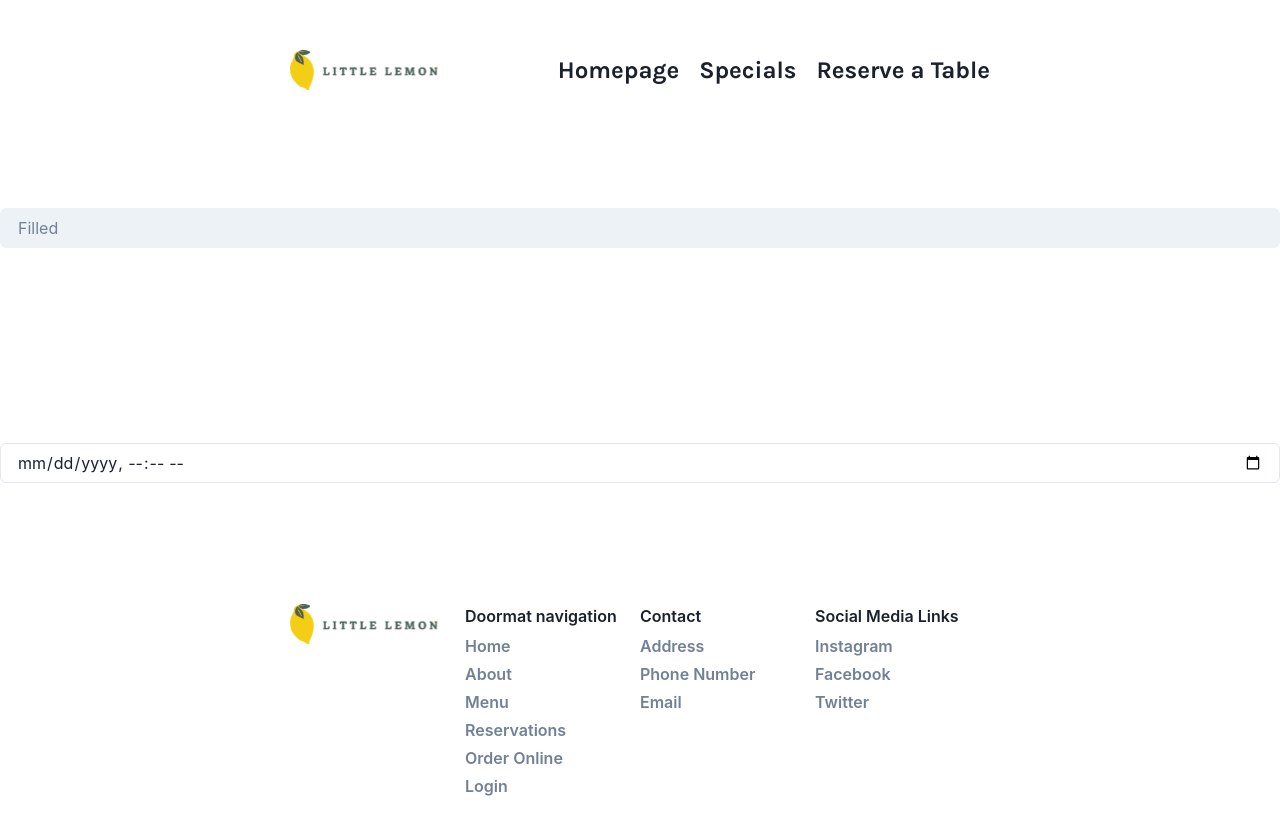
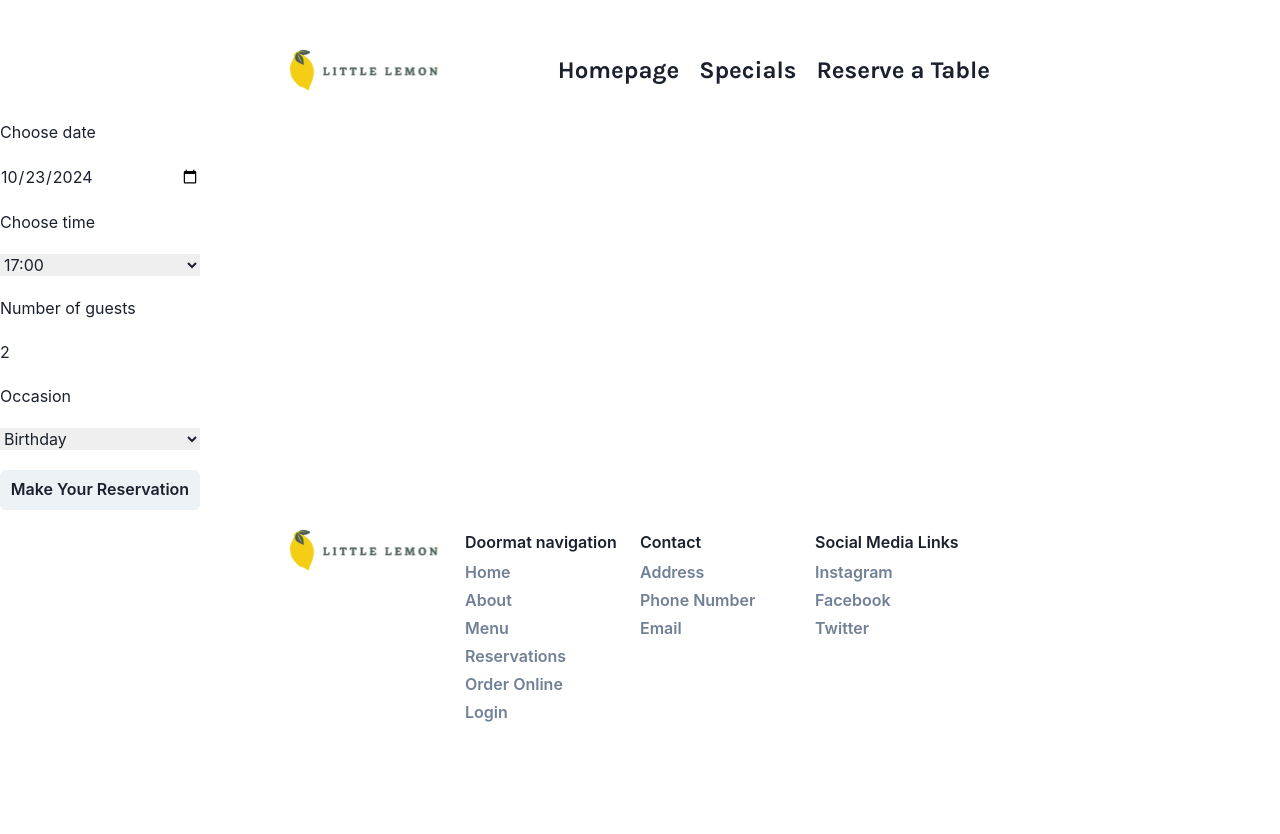
Before and after one commit to claudiooleite/litle_lemon, a React (Create React App) app: page /bookingpage in a window 1280 px wide. Shown: the top 834 px of the page. Built offline with nearby package versions, Linux system fonts and the light colour scheme.

Commit message:
form codded and implemented

```diff
--- a/src/Components/BookingPage.jsx
+++ b/src/Components/BookingPage.jsx
@@ -1,14 +1,150 @@
-import { Input } from "@chakra-ui/react";
-
+import { React, useState } from "react";
+import {
+    Input, NumberInput,
+    NumberInputField,
+    NumberInputStepper,
+    NumberIncrementStepper,
+    NumberDecrementStepper,
+    FormControl,
+    FormLabel,
+    FormErrorMessage,
+    FormHelperText, Select,
+    Button
+} from "@chakra-ui/react";
 
 function BookingForm() {
+    // Default values
+    const defaultValues = {
+        date: '2024-10-23', // Date input requires 'YYYY-MM-DD' format
+        time: '17:00', // Default time
+        numberGuests: '2', // Default number of guests
+        occasion: 'Birthday' // Default occasion
+    };
+    // Initialize state with default values for date, time, occasion
+    const [formValue, setFormValue] = useState(defaultValues);
+    // Function to handle date change
+    function handleDateChange(e) {
+        setFormValue({
+            ...formValue,
+            date: e.target.value
+        })
+    }
+    const [availableTimes, setAvailableTimes] = useState({
+        time1: '17:00',
+        time2: '18:00',
+        time3: '19:00',
+        time4: '20:00',
+        time5: '21:00',
+        time6: '22:00'
+    })
+
+    // Function to handle available times
+    // function availableTimes() {
+
+    // }
+
+    // Function to handle time change
+    function handleTimeChange(e) {
+        setFormValue({
+            ...formValue,
+            time: e.target.value
+        })
+    }
+    // Function to handle number of guests change
+    function handleNumberGuestsChange(e) {
+        setFormValue({
+            ...formValue,
+            numberGuests: e.target.value
+        })
+    }
+    // Function to handle occasion change
+    function handleOccasionChange(e) {
+        setFormValue({
+            ...formValue,
+            occasion: e.target.value
+        })
+    }
+
+    //Function to handle form submit
+    function handleSubmit(e) {
+        e.preventDefault();
+
+        // Perform actions on form submission, such as sending data to server
+        console.log('Date:', formValue.date);
+        console.log('Time:', formValue.time);
+        console.log('Guests:', formValue.numberGuests);
+        console.log('Occasion:', formValue.occasion);
+        // Show alert on form submission
+        alert('Form submitted successfully!')
+        setFormValue(defaultValues)
+    }
     return (
-        <>
-            <Input variant='filled' placeholder='Filled' />
-            <Input placeholder='Select Date and Time' size='md' type='datetime-local' />
-        </>
+        <form onSubmit={handleSubmit} style={{ display: 'grid', maxWidth: '200px', gap: '20px' }}>
+            <label forHTML="res-date">Choose date</label>
+            <input
+                type="date"
+                id="res-date"
+                value={formValue.date}
+                onChange={handleDateChange}
+            />
+            <label forHTML="res-time">Choose time</label>
+            <select id="res-time " value={formValue.time} onChange={handleTimeChange}>
+                <option>{availableTimes.time1}</option>
+                <option>{availableTimes.time2}</option>
+                <option>{availableTimes.time3}</option>
+                <option>{availableTimes.time4}</option>
+                <option>{availableTimes.time5}</option>
+                <option>{availableTimes.time6}</option>
+            </select>
+            <label forHTML="guests">Number of guests</label>
+            <input type="number" placeholder="1" min="1" max="10" id="guests" value={formValue.numberGuests} onChange={handleNumberGuestsChange} />
+            <label forHTML="occasion">Occasion</label>
+            <select id="occasion" value={formValue.occasion} onChange={handleOccasionChange}>
+                <option>Birthday</option>
+                <option>Anniversary</option>
+            </select>
+            <Button type="submit" value="Make Your reservation">Make Your Reservation</Button>
+        </form>
     )
 }
+// function BookingForm() {
+//     const [input, setInput] = useState('')
+
+//     const handleInputChange = (e) => setInput(e.target.value)
+
+//     const isError = input === ''
+//     return (
+//         <>
+//             <FormControl isInvalid={isError}>
+//                 <FormLabel for="res-date">Choose date</FormLabel>
+//                 <NumberInput defaultValue={2} min={1} max={20}>
+//                     <NumberInputField />
+//                     <NumberInputStepper>
+//                         <NumberIncrementStepper />
+//                         <NumberDecrementStepper />
+//                     </NumberInputStepper>
+//                 </NumberInput>
+//                 <Input variant='filled' placeholder='Filled' />
+//                 <Input placeholder='Select Date and Time' size='md' type='formValue-local' />
+//                 <FormLabel>Ocasion</FormLabel>
+//                 <Select placeholder='Occasion'>
+//                     <option>Birthday</option>
+//                     <option>Anniversary</option>
+//                 </Select>
+//                 <FormLabel>Email</FormLabel>
+//                 <Input type='email' value={input} onChange={handleInputChange} />
+//                 {!isError ? (
+//                     <FormHelperText>
+//                         Enter the email you'd like to receive the newsletter on.
+//                     </FormHelperText>
+//                 ) : (
+//                     <FormErrorMessage>Email is required.</FormErrorMessage>
+//                 )}
+//             </FormControl>
+
+//         </>
+//     )
+// }
 
 function BookingPage() {
 
```
